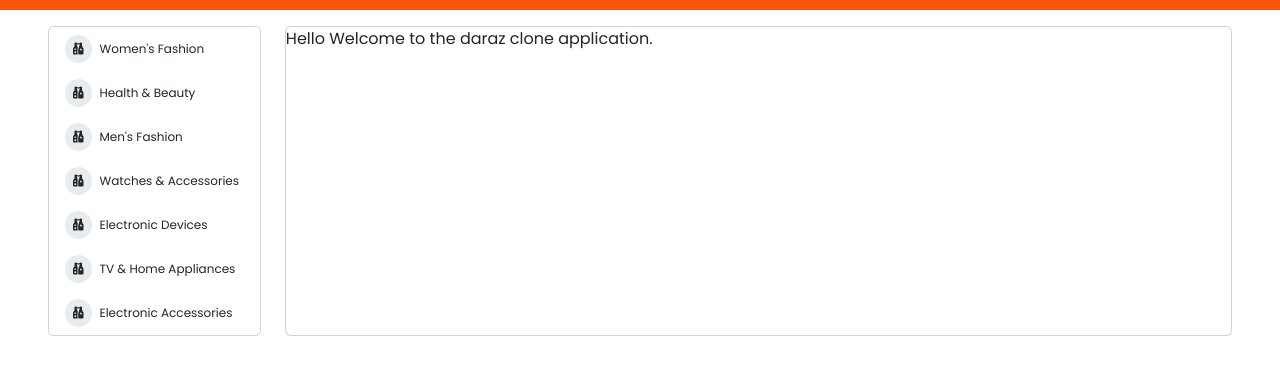
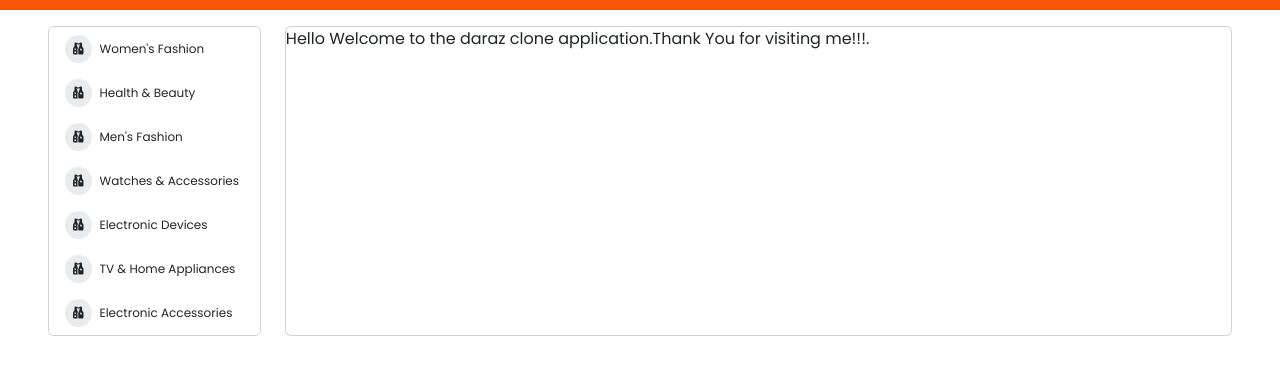
Before and after one commit to shangharsh/Daraz-Clone, a plain HTML site: page index.html in a window 1280 px wide. Shown: the part 83-458 px from the top of the page. Drawn offline with nearby package versions, Linux system fonts and the light colour scheme.

Commit message:
Test Commit

```diff
--- a/index.html
+++ b/index.html
@@ -72,7 +72,7 @@
                     </ul>
                 </div>
                 <div class="homePageBanner position-absolute top-0 end-0 h-100 card">
-                    Hello Welcome to the daraz clone application.
+                    Hello Welcome to the daraz clone application.Thank You for visiting me!!!.
                 </div>
             </div>
         </section>
```
